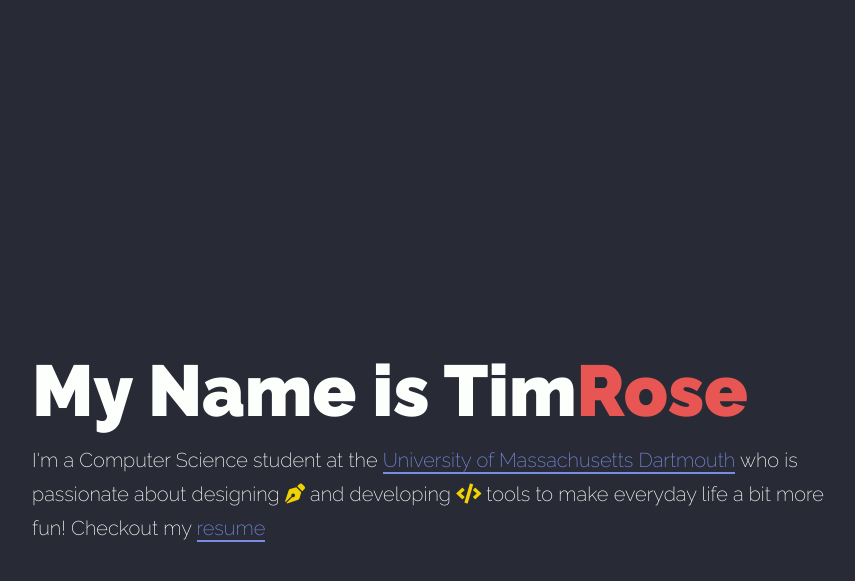
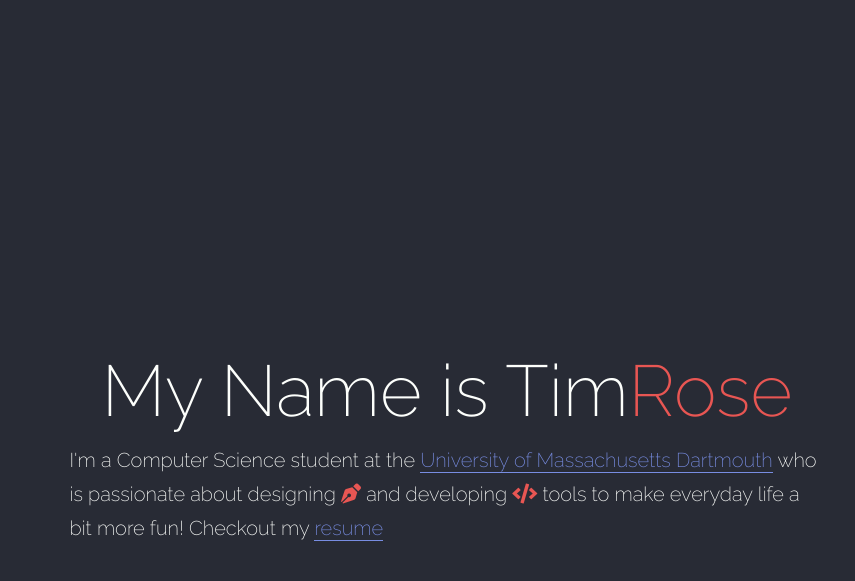
Before and after one commit to flowor/flowor.github.io, a Jekyll site: the page built from index.html, in a window 1280 px wide. Shown: the top 581 px of the page, without its empty margins (193-1048 px from the left). Built offline with Jekyll 4.4.1, drawn with Linux system fonts in a browser that asks for light colours; nearby versions of some CDN libraries.

Commit message:
Fix styl

```diff
--- a/css/main.css
+++ b/css/main.css
@@ -61,20 +61,20 @@ body {
 .center-content {
   color: #FDFFFC;
   margin: auto auto;
-  max-width: 830px;
+  max-width: 755px;
   padding: 46px; }
 
 .highlight {
   color: #E85653;
-  font-weight: 700; }
+  font-weight: 500; }
 
 .fas {
-  color: #F1D302; }
+  color: #E85653; }
 
 a {
   transition: all 0.15s ease-in-out;
   color: #788DE2;
-  border-bottom: 2px solid #788DE2;
+  border-bottom: 1px solid #788DE2;
   text-decoration: none; }
 
 a:hover {
@@ -90,7 +90,8 @@ p {
 h1 {
   margin: 0 auto;
   font-size: 72px;
-  font-weight: 900; }
+  font-weight: 500;
+  text-align: center; }
 
 .fadeDown, .fadeUp {
   -webkit-animation-delay: 1s;
```
Also changed, not shown: _scss/partials/_base.scss (+6 -5 lines).
